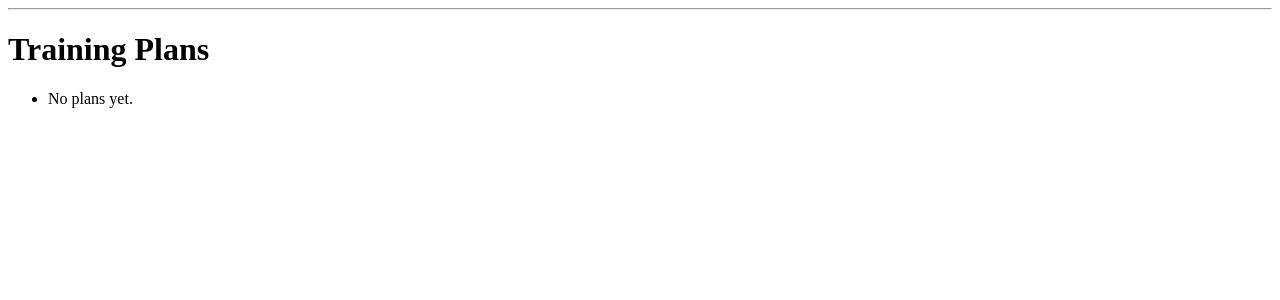
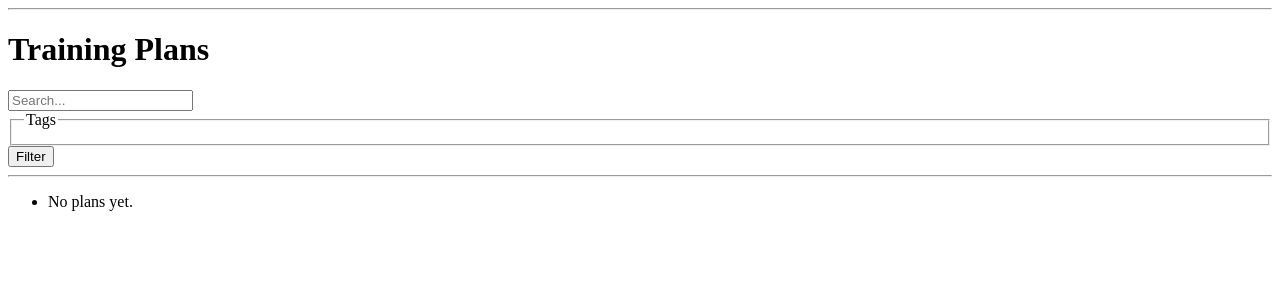
Before and after one commit to jonasstibolt/trainingplanner, a Django app: page /plans/ in a window 1280 px wide. Shown: the part 26-326 px from the top of the page. Run offline with Django 5.2, Linux system fonts and the light colour scheme; data that the repository does not hold is empty.

Commit message:
just before adding import structure

```diff
--- a/plans/templates/plans/plan_detail.html
+++ b/plans/templates/plans/plan_detail.html
@@ -3,6 +3,10 @@
 {% load markdown_extras %}
 {% block title %}{{ plan.title }}{% endblock %}
 {% block content %}
+    <p>
+    <a href="{% url 'plans:plan_overview' plan.pk %}">Overview</a>
+    </p>
+
     <h1>{{ plan.title }}</h1>
 
     <div>
--- a/plans/templates/plans/plan_list.html
+++ b/plans/templates/plans/plan_list.html
@@ -4,6 +4,35 @@
 
 
     <h1>Training Plans</h1>
+
+    <form method="get">
+        <input type="text" name="q" placeholder="Search..." value="{{ q }}">
+
+        <fieldset>
+            <legend>Tags</legend>
+
+            {% for t in tags %}
+                <label style="display:inline-block; margin-right: 10px;">
+                    <input
+                        type="checkbox"
+                        name="tags"
+                        value="{{ t.name }}"
+                        {% if t.name in selected_tags %}checked{% endif %}
+                    >
+                    {{ t.name }}
+                </label>
+            {% endfor %}
+        </fieldset>
+
+        <button type="submit">Filter</button>
+
+        {% if q or selected_tags %}
+            <a href="{% url 'plans:plan_list' %}">Clear</a>
+        {% endif %}
+    </form>
+
+    <hr>
+
 
     <ul>
         {% for plan in plans %}
--- a/plans/urls.py
+++ b/plans/urls.py
@@ -9,4 +9,6 @@ urlpatterns = [
     path("<int:pk>/", views.plan_detail, name="plan_detail"),
     path("<int:pk>/edit/", views.plan_edit, name="plan_edit"),
     path("<int:pk>/versions/<int:version_id>/restore/", views.plan_restore_version, name="plan_restore_version"),
+    path("<int:pk>/overview/", views.plan_overview, name="plan_overview"),
+
 ]
--- a/plans/views.py
+++ b/plans/views.py
@@ -1,13 +1,37 @@
 from django.shortcuts import render, get_object_or_404, redirect
-from .models import Plan, PlanVersion
+from django.db.models import Q
+from .models import Plan, PlanVersion, Tag
 from .forms import PlanForm
 from django.views.decorators.http import require_POST
 
 
 
 def plan_list(request):
+    q = request.GET.get("q", "").strip()
+    selected_tags = request.GET.getlist("tags")
+
     plans = Plan.objects.all()
-    return render(request, "plans/plan_list.html", {"plans": plans})
+
+    if q:
+        plans = plans.filter(
+            Q(title__icontains=q)
+            | Q(description__icontains=q)
+            | Q(current_markdown__icontains=q)
+        )
+
+    if selected_tags:
+        plans = plans.distinct().filter(tags__name__in=selected_tags)
+
+    tags = Tag.objects.order_by("name")
+
+    return render(request, "plans/plan_list.html", {
+        "plans": plans,
+        "tags": tags,
+        "q": q,
+        "selected_tags": selected_tags,
+    })
+
+
 
 def plan_detail(request, pk):
     plan = get_object_or_404(Plan, pk=pk)
@@ -33,7 +57,7 @@ def plan_edit(request, pk):
                 )
 
             updated_plan.save()
-            form.save_m2m()  # harmless now, crucial later when we add tags editing
+            form.save_m2m()
             return redirect("plans:plan_detail", pk=plan.pk)
     else:
         form = PlanForm(instance=plan)
@@ -70,3 +94,7 @@ def plan_restore_version(request, pk, version_id):
     plan.save(update_fields=["current_markdown"])
 
     return redirect("plans:plan_detail", pk=plan.pk)
+
+def plan_overview(request, pk):
+    plan = get_object_or_404(Plan, pk=pk)
+    return render(request, "plans/plan_overview.html", {"plan": plan})
```
